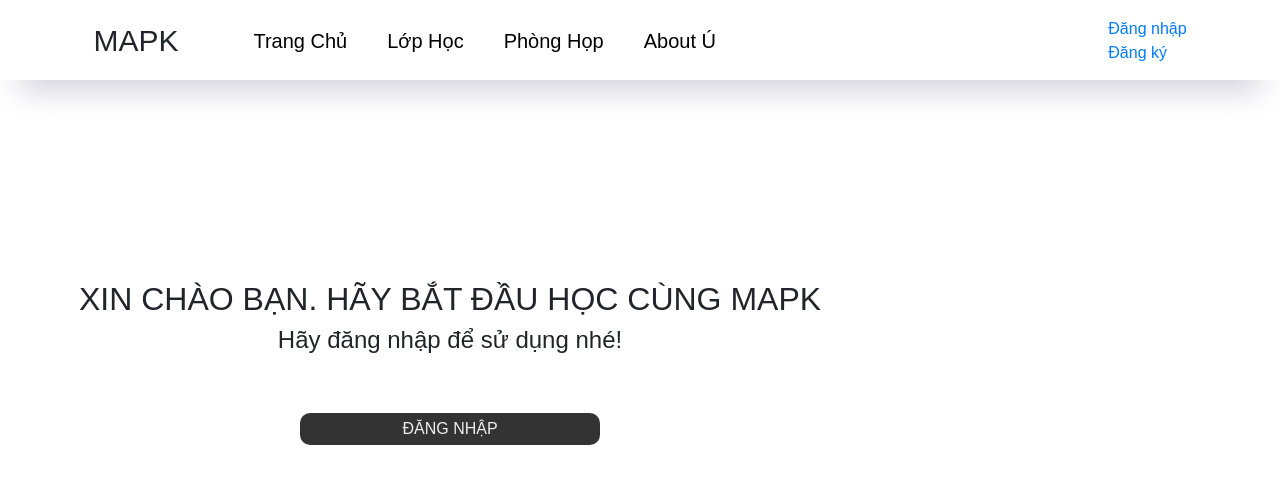
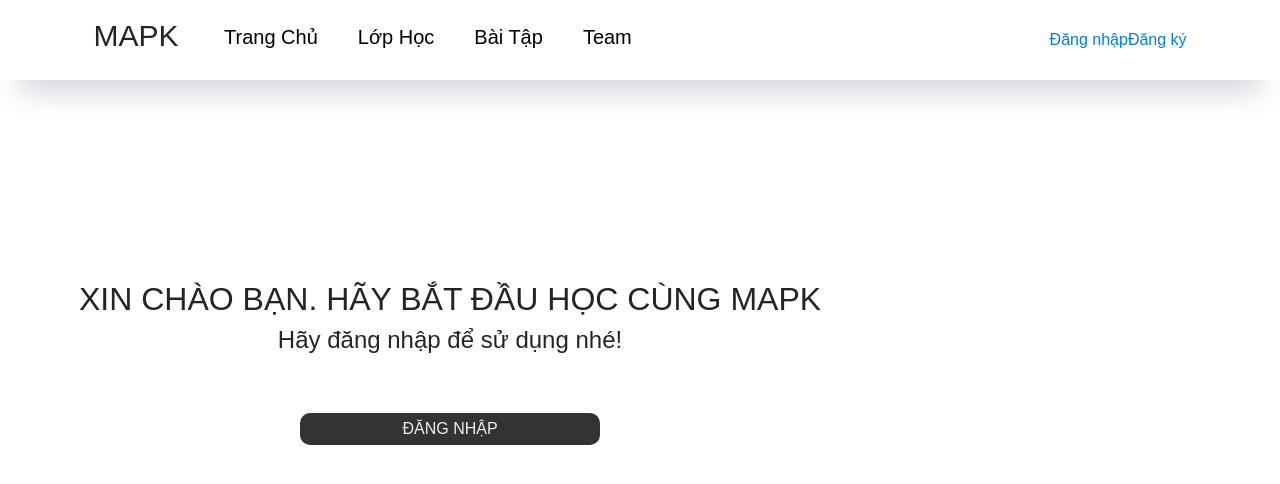
Before and after one commit to Yoonye229/classroom, a React (Create React App) app: page / in a window 1280 px wide. Shown: the top 484 px of the page. Built offline with nearby package versions, Linux system fonts and the light colour scheme.

Commit message:
add authprovider to index.js

```diff
--- a/src/App.js
+++ b/src/App.js
@@ -1,8 +1,9 @@
-
 import Home from './Pages/Home'
 import SignInSide from './Pages/Login'
 import SignUp from './Pages/Signup'
+
 import {BrowserRouter as Router , Routes , Route} from 'react-router-dom';
+//import course pages
 
 function App()
 {
@@ -11,10 +12,10 @@ function App()
 
           <Router>
             <Routes>
-
               <Route path='/' element={<Home/>}/>
               <Route path='/login' element={<SignInSide/>}/>
               <Route path='/signup' element={<SignUp/>}/>
+
             </Routes>
           </Router>
 
--- a/src/Pages/Login.js
+++ b/src/Pages/Login.js
@@ -24,8 +24,13 @@ export default function SignInSide() {
 
   const handleSubmit = async (e) => {
     e.preventDefault();
-
     await login (email, password)
+    .then(setTimeout(() =>{
+      alert("Đăng nhập thành công")
+    }),1000)
+    .then(
+      window.location.href = "/"
+    )
   };
 
   return (
@@ -94,6 +99,7 @@ export default function SignInSide() {
                 fullWidth
                 variant="contained"
                 sx={{ mt: 3, mb: 2 }}
+                disabled={isLoading}
               >
                 ĐĂNG NHẬP
               </Button>
--- a/src/Pages/Signup.js
+++ b/src/Pages/Signup.js
@@ -23,6 +23,7 @@ const SignUp = () => {
   const [firstname, setFirstname] = useState("")
   const [email, setEmail] = useState("")
   const [password, setPassword] = useState("")
+  const [educator, setIsEducator] = useState(false)
   const {signup, error, isLoading} = useSignup()
 
   const handleSubmit = async (e) => {
@@ -31,9 +32,10 @@ const SignUp = () => {
     await signup(
        firstname,
        email,
-       password
+       password,
+       educator
        )
-    console.log(firstname,email,password)
+    console.log(firstname,email,password,educator)
   };
 
 
@@ -85,8 +87,21 @@ const SignUp = () => {
                   onChange={(e) =>setPassword(e.target.value)}
                   value={password}
                 />
+
               </Grid>
-
+              <Grid item xs={12}>
+                <Select
+                  required
+                  fullWidth
+                  label="Your role"
+                  id="position"
+                  onChange={(e) => setIsEducator(e.target.value)}
+                  value={educator}
+                >
+                    <MenuItem value="false">Student</MenuItem>
+                    <MenuItem value="true">Teacher</MenuItem>
+                </Select>
+              </Grid>
             </Grid>
             <Button
               component="button"
--- a/src/components/Navbar/Navbar.css
+++ b/src/components/Navbar/Navbar.css
@@ -40,6 +40,6 @@ li{
     cursor: pointer;
     text-transform: capitalize;
 }
-.button{
-    margin-top: 9px;
+.right-content{
+    justify-content: space-between;
 }
--- a/src/components/Navbar/Navbar.js
+++ b/src/components/Navbar/Navbar.js
@@ -1,36 +1,48 @@
-import React, { useState } from 'react'
+import React from 'react'
 import { Link } from 'react-router-dom'
 import './Navbar.css'
+import { useLogout } from '../../hooks/useLogout'
+import { useAuthContext } from '../../hooks/useAuthContext'
+
+
 
 export default function Navbar() {
-    const [islogin, setIslogin] = useState(true)
+    const {logout} = useLogout()
+    const {user} = useAuthContext()
 
+    const handleCick = () =>{
+        logout();
+    }
+    return(
 
-    return(
         <header>
             <nav className='navbar'>
                 <div className='container'>
-                <h3 className='logo'>MAPK</h3>
+                    <h3 className='logo'>MAPK</h3>
 
-                <ul className='nav-links'>
-                    <Link><li>Trang chủ</li></Link>
-                    <Link><li>Lớp học</li></Link>
-                    <Link><li>Phòng họp</li></Link>
-                    <Link><li>About ú</li></Link>
-                </ul>
-
-                <ul className='button'>
-                    {islogin? <>
-                        <Link to='/login'><li>Đăng nhập</li></Link>
-                        <Link to='/signup'><li>Đăng ký</li></Link>
-                    </>:
-                    <>
-                        <Link><li>Đăng xuất</li></Link>
-                    </>}
-                </ul>
+                    <ul className='nav-links'>
+                        <Link><li>Trang chủ</li></Link>
+                        <Link><li>Lớp học</li></Link>
+                        <Link><li>Bài tập</li></Link>
+                        <Link><li>Team</li></Link>
+                    </ul>
+                        {user &&
+                        <div className='right-content'>
+                            <span>{user.email}</span>
+                            <Link><button onClick={handleCick}>Đăng xuất</button></Link>
+                        </div>
+                        }
+                        {!user &&
+                            <div className='right-content'>
+                                <Link to='/login'><>Đăng nhập</></Link>
+                                <Link to='/signup'><>Đăng ký</></Link>
+                            </div>
+                        }
                 </div>
 
             </nav>
         </header>
+
+
     )
 }
--- a/src/context/AuthContext.js
+++ b/src/context/AuthContext.js
@@ -1,4 +1,4 @@
-import { createContext, useReducer} from 'react'
+import { createContext, useEffect, useReducer} from 'react'
 
 export const AuthContext = createContext()
 export const authReducer = (state, action) => {
@@ -16,6 +16,15 @@ export const AuthContextProvider = ({children})=>{
         user: null
     })
 
+    useEffect(() =>{
+        const user = JSON.parse(localStorage.getItem('user'))
+
+        if(user){
+            dispatch({type:'LOGIN', payload: user})
+        }
+
+    },[])
+
     console.log('AuthContext state:', state)
 
     return (
--- a/src/hooks/useLogout.js
+++ b/src/hooks/useLogout.js
@@ -1,11 +1,14 @@
 import { useAuthContext } from "./useAuthContext"
 
-export const useLogoout = () =>{
+export const useLogout = () =>{
     const {dispatch } = useAuthContext()
 
     const logout = () =>{
+      //remove user from storage
       localStorage.removeItem("user")
-
+      //dispatch logout action
       dispatch({type: 'LOGOUT'})
     }
+
+    return {logout}
 }
--- a/src/hooks/useSignup.js
+++ b/src/hooks/useSignup.js
@@ -8,7 +8,7 @@ export const useSignup = () => {
     const {dispatch} = useAuthContext;
     const api = '/api/user/signup';
 
-    const signup = async (firstname, email, password) =>{
+    const signup = async (firstname, email, password, educator) =>{
         setIsloading(true)
         setError(null)
 
@@ -18,7 +18,8 @@ export const useSignup = () => {
             body: JSON.stringify({
                 firstname,
                 email,
-                password
+                password,
+                educator
             })
         })
         const json = await response.json()
--- a/src/index.js
+++ b/src/index.js
@@ -1,11 +1,15 @@
 import React from 'react';
 import ReactDOM from 'react-dom/client';
 import App from './App';
+import { AuthContextProvider } from './context/AuthContext';
 
 
 const root = ReactDOM.createRoot(document.getElementById('root'));
 root.render(
-  <React.StrictMode>
-    <App />
-  </React.StrictMode>
+  <AuthContextProvider>
+    <React.StrictMode>
+      <App />
+    </React.StrictMode>
+  </AuthContextProvider>
+
 );
```
Also changed, not shown: src/auth/PrivateRoute.js (added, +18 -0 lines), src/assets/images/default.png (added).
